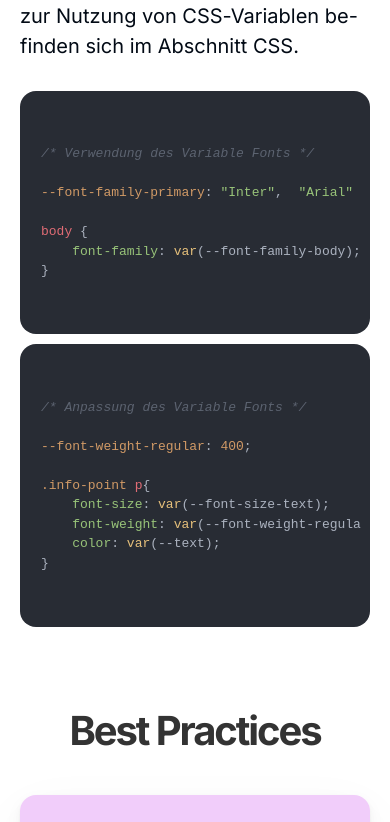
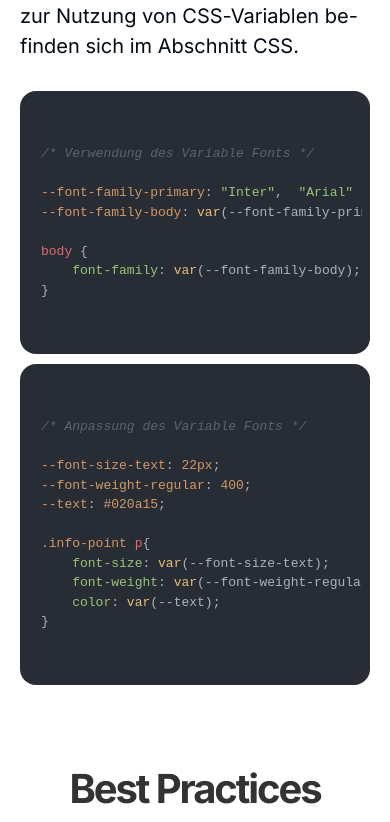
Before and after one commit to VassjaM/Project-Typography, a plain HTML site: page pages/variable_fonts.html in a window 390 px wide. Shown: the part 3849-4671 px from the top of the page. Drawn offline with nearby package versions, Linux system fonts and the light colour scheme.

Commit message:
changed defined aspects of review

```diff
--- a/assets/styles/aspect-page-website-links.css
+++ b/assets/styles/aspect-page-website-links.css
@@ -54,7 +54,7 @@
 
 .link-card-top h5 {
     font-size: 33px;
-    margin: 50px 0;
+    margin: 30px 0;
     line-height: 1.2em;
 }
 
--- a/assets/styles/code-snippet.css
+++ b/assets/styles/code-snippet.css
@@ -1,7 +1,7 @@
 
 .code-container {
     display: flex;
-    flex-direction: column;
+    flex-direction: row;
     width: 100%;
     gap: 10px;
     overflow: auto;
@@ -23,6 +23,13 @@ pre, code {
 
 
 @media screen and (max-width: 1000px) {
+    .code-container {
+        display: flex;
+        flex-direction: column;
+        width: 100%;
+        gap: 10px;
+        overflow: auto;
+    }
     pre, code {
         font-size: 13px;
     }
--- a/pages/variable_fonts.html
+++ b/pages/variable_fonts.html
@@ -115,6 +115,7 @@
 /* Verwendung des Variable Fonts */
 
 --font-family-primary: "Inter",  "Arial" , sans-serif;
+--font-family-body: var(--font-family-primary);
 
 body {
     font-family: var(--font-family-body);
@@ -125,7 +126,9 @@ body {
                         <pre><code>
 /* Anpassung des Variable Fonts */
 
+--font-size-text: 22px;
 --font-weight-regular: 400;
+--text: #020a15;
 
 .info-point p{
     font-size: var(--font-size-text);
```
